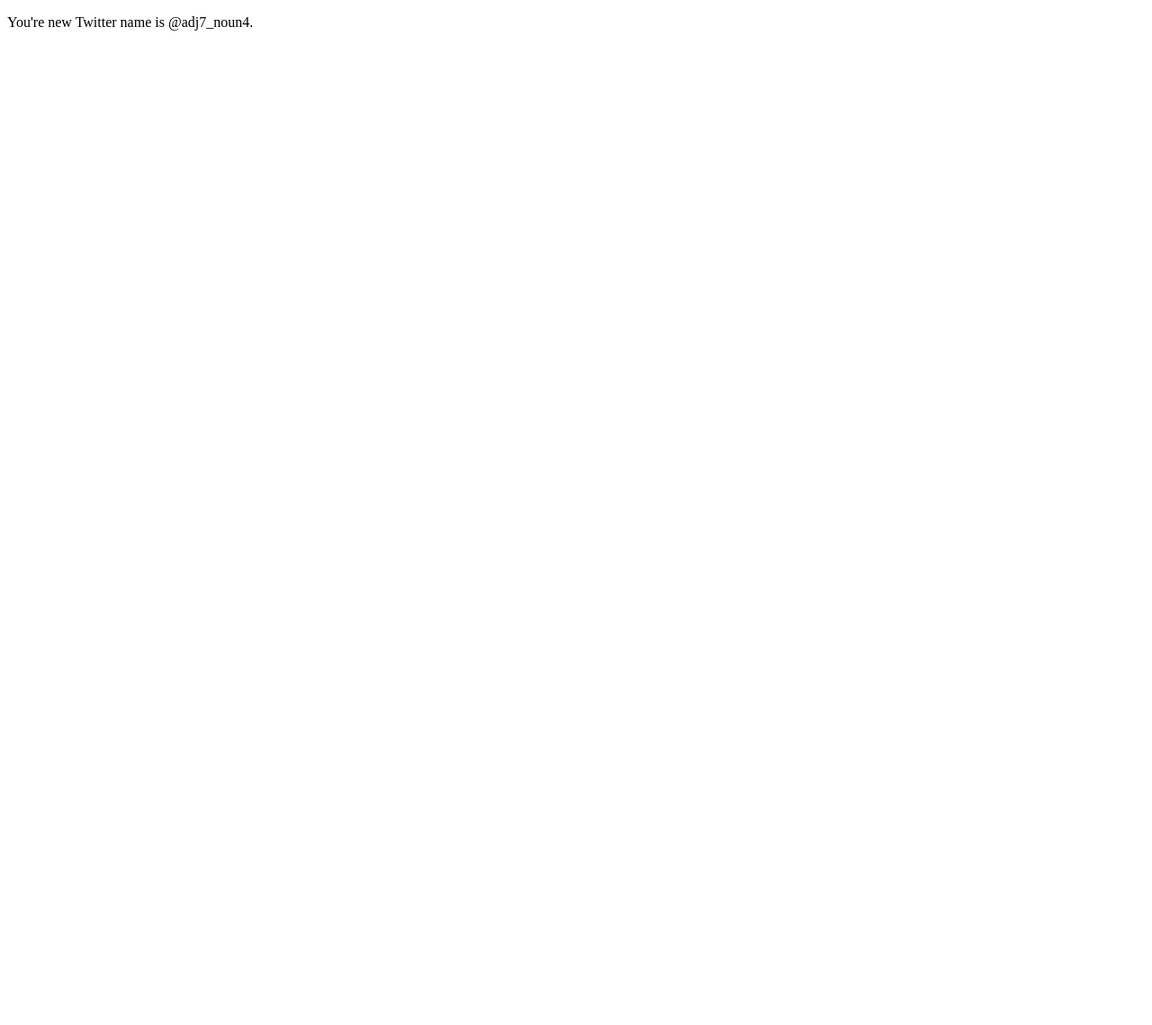
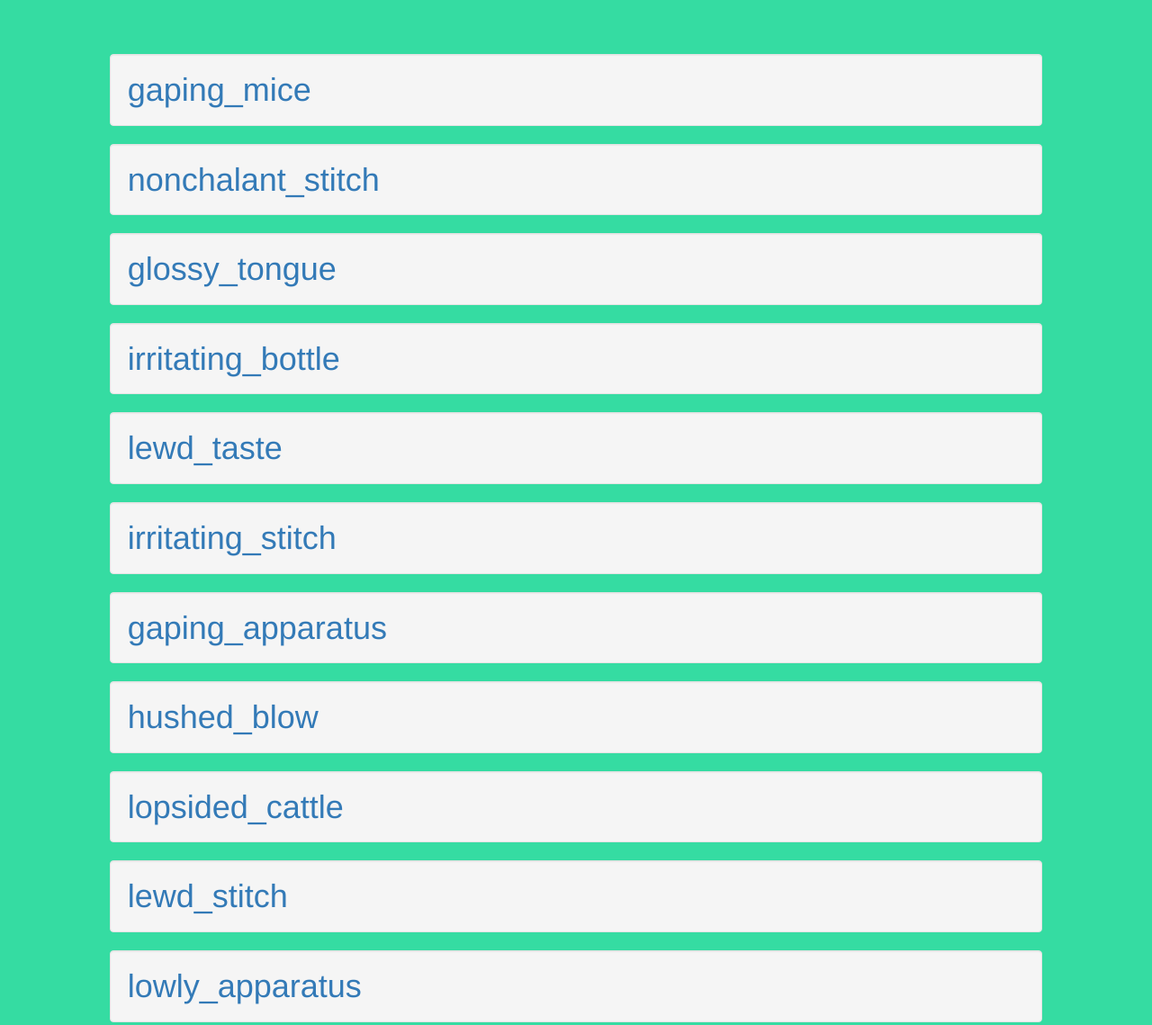
Before and after one commit to peters313/angular_twitter_generator, a plain HTML site: page index.html in a window 1280 px wide. Shown: the whole page at 90% size. Before the commit the page ends 800 px from the top, so only its background shows below. Drawn offline with nearby package versions, Linux system fonts and the light colour scheme.

Commit message:
generating 10 random handles

```diff
--- a/app.js
+++ b/app.js
@@ -1,32 +1,43 @@
 var app = angular.module('myApp', []);
 
-app.controller('MyController', function($scope, AdjectiveService, NounService){
-    $scope.adj = AdjectiveService.adj;
-    $scope.noun = NounService.noun;
+app.controller('MyController', function($scope, CompileService){
+    $scope.twitter = CompileService;
 });
 
 app.factory('AdjectiveService', function(){
-   var adjArray = ['adj1', 'adj2', 'adj3', 'adj4', 'adj5', 'adj6', 'adj7', 'adj8', 'adj9', 'adj10'];
+   var adjArray = ['hushed', 'lopsided', 'tangy', 'lowly', 'bloody', 'nonchalant', 'condemned', 'ratty', 'gaping', 'trashy', 'irritating', 'lewd', 'woozy', 'psychedelic', 'grouchy', 'glossy', 'clammy', 'teeny', 'dazzling'];
+    //function randomNumber(min, max){
+    //    return Math.round(Math.random() * (max - min) + min);
+    //}
+    //function getRandomAdj(array){
+    //    var randomAdj = adjArray[randomNumber(0, adjArray.length - 1)];
+    //    return randomAdj;
+    //}
+    //var adj = {adj: getRandomAdj(adjArray)};
+    return adjArray;
+});
+
+app.factory('NounService', function(){
+   var nounArray = ['cherries', 'cattle', 'stitch', 'minute', 'sink', 'chicken', 'fang', 'growth', 'apparatus', 'blow', 'flesh', 'earth', 'rabbits', 'hot', 'taste', 'bottle', 'mice', 'poison', 'veil', 'crayon', 'tongue'];
+    //function randomNumber(min, max){
+    //    return Math.round(Math.random() * (max - min) + min);
+    //}
+    //function getRandomNoun(array){
+    //    var randomNoun = nounArray[randomNumber(0, nounArray.length - 1)];
+    //    return randomNoun;
+    //}
+    //var noun = {noun: getRandomNoun(nounArray)};
+    return nounArray;
+});
+
+app.factory('CompileService', function(NounService, AdjectiveService){
+    var compiledArray = [];
     function randomNumber(min, max){
         return Math.round(Math.random() * (max - min) + min);
     }
-    function getRandomAdj(array){
-        var randomAdj = adjArray[randomNumber(0, adjArray.length - 1)];
-        return randomAdj;
-    }
-    var adj = {adj: getRandomAdj(adjArray)};
-    return adj;
+    for(var i = 0; i<=10; i++) {
+        compiledArray.push(AdjectiveService[randomNumber(0, AdjectiveService.length - 1)] + "_" + NounService[randomNumber(0, NounService.length - 1)]);
+    };
+    return compiledArray;
+    console.log(compiledArray);
 });
-
-app.factory('NounService', function(){
-   var nounArray = ['noun1', 'noun2', 'noun3', 'noun4', 'noun5', 'noun6', 'noun7', 'noun8', 'noun9', 'noun10']
-    function randomNumber(min, max){
-        return Math.round(Math.random() * (max - min) + min);
-    }
-    function getRandomNoun(array){
-        var randomNoun = nounArray[randomNumber(0, nounArray.length - 1)];
-        return randomNoun;
-    }
-    var noun = {noun: getRandomNoun(nounArray)};
-    return noun;
-});
--- a/index.html
+++ b/index.html
@@ -2,13 +2,15 @@
 <html lang="en" ng-app="myApp">
 <head>
     <meta charset="UTF-8">
+    <link href="https://maxcdn.bootstrapcdn.com/bootstrap/3.3.5/css/bootstrap.min.css" rel="stylesheet">
+    <link rel="stylesheet" href="styles.css">
     <script src="https://ajax.googleapis.com/ajax/libs/angularjs/1.4.2/angular.min.js"></script>
     <script src="app.js"></script>
     <title>Angular Services Twitter Handles</title>
 </head>
 <body ng-controller="MyController">
-    <div>
-        <p>You're new Twitter name is @{{adj}}_{{noun}}.</p>
+    <div class = 'twitter col-md-10 col-md-offset-1'>
+        <h1 class="well"ng-repeat = "name in twitter"><a href="http://twitter.com\{{name}}\">{{name}}</h1>
     </div>
 
 </body>
--- /dev/null
+++ b/styles.css
@@ -0,0 +1,6 @@
+* {
+    background-color: #35dca2;
+}
+.twitter {
+    margin-top: 40px;
+}
```
